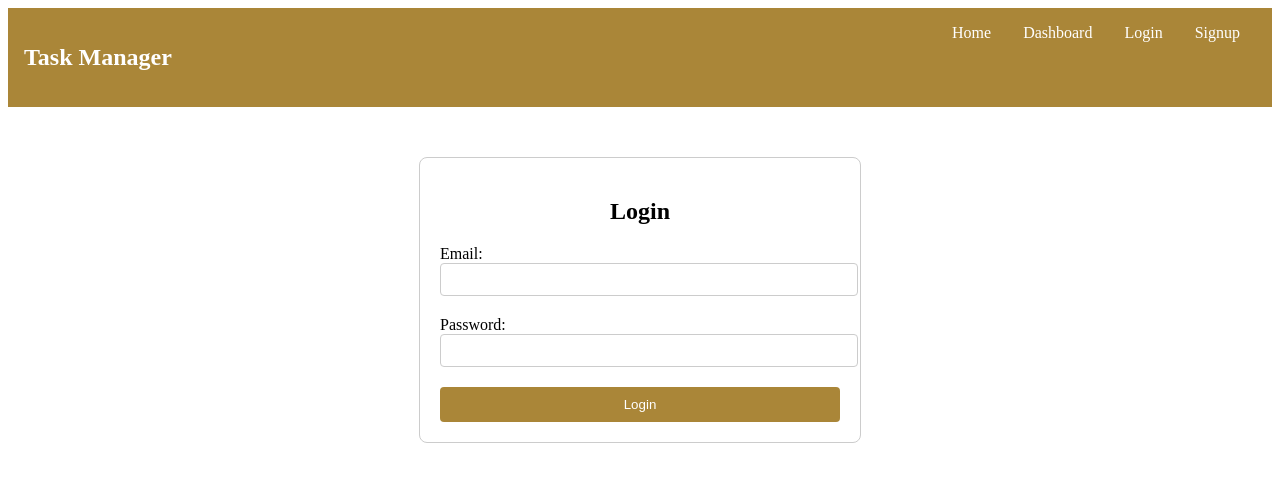
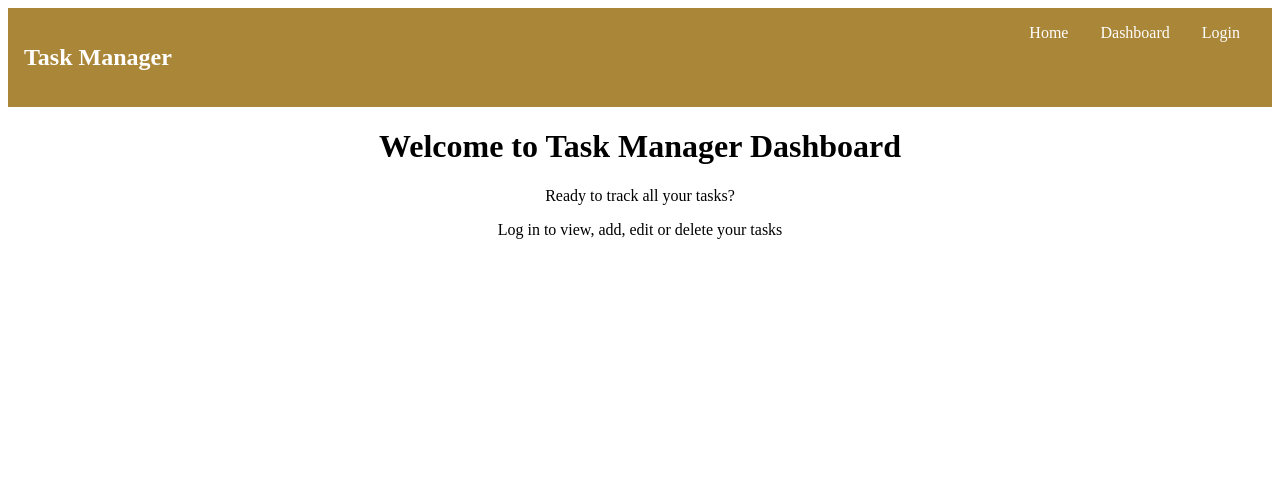
Before and after one commit to Chastyne/task-tracker2, a React (Create React App) app: page /dashboard in a window 1280 px wide. Before the commit this address led to /login. Shown: the top 482 px of the page. Built offline with nearby package versions, Linux system fonts and the light colour scheme; no server answers.

Commit message:
additional styles

```diff
--- a/src/App.js
+++ b/src/App.js
@@ -8,6 +8,7 @@ import Dashboard from "./pages/Dashboard";
 import Login from './components/auth/Login';
 import Signup from './components/auth/Signup';
 import TaskForm from './components/TaskForm';
+import Logout from './components/auth/Logout';
 
 const App = () => (
   <Router>
@@ -18,6 +19,7 @@ const App = () => (
       <Route path="/login" element={<Login />} />
       <Route path="/signup" element={<Signup />} />
       <Route path="/taskform" element={<TaskForm />} />
+      <Route path="/logout" element={<Logout />} />
     </Routes>
   </Router>
 );
--- a/src/components/Navbar.jsx
+++ b/src/components/Navbar.jsx
@@ -9,7 +9,6 @@ const Navbar = () => (
       <Link to="/">Home</Link>
       <Link to="/dashboard">Dashboard</Link>
       <Link to="/login">Login</Link>
-      <Link to="/signup">Signup</Link>
     </div>
   </nav>
 );
--- a/src/components/auth/Login.js
+++ b/src/components/auth/Login.js
@@ -2,6 +2,7 @@ import React, { useState } from "react";
 import { useNavigate } from "react-router-dom";
 import { signInWithEmailAndPassword } from "firebase/auth";
 import { auth } from "../../firebaseconfig";
+import { Link } from "react-router-dom";
 
 const Login = () => {
   const [email, setEmail] = useState("");
@@ -23,7 +24,7 @@ const Login = () => {
     <div style={styles.container}>
       <h2>Login</h2>
       {error && <p style={styles.error}>{error}</p>}
-      <form onSubmit={handleLogin}style={styles.form}>
+      <form onSubmit={handleLogin} style={styles.form}>
         <div style={styles.field}>
           <label>Email:</label>
           <input
@@ -47,6 +48,14 @@ const Login = () => {
         <button type="submit" style={styles.button}>
           Login
         </button>
+        <div>
+          <p>New to Task Manager? Sign Up Now</p>
+          <Link to="/signup">
+            <button type="submit" style={styles.button}>
+              Sign Up
+            </button>
+          </Link>
+        </div>
       </form>
     </div>
   );
--- a/src/firebaseconfig.js
+++ b/src/firebaseconfig.js
@@ -1,6 +1,7 @@
 // Import the functions you need from the SDKs you need
 import { initializeApp } from "firebase/app";
 import { getAuth } from "firebase/auth";
+import { getFirestore } from "firebase/firestore";
 
 const firebaseConfig = {
   apiKey: "AIzaSyB9spdAs97f6lcaKF_FZiEKSolSkKzvvjQ",
@@ -14,6 +15,7 @@ const firebaseConfig = {
 
 // Initialize Firebase
 const app = initializeApp(firebaseConfig);
-const auth = getAuth(app);
+export const auth = getAuth(app);
+export const db = getFirestore(app);
 
-export {auth};
+export default app;
--- a/src/pages/Dashboard.js
+++ b/src/pages/Dashboard.js
@@ -5,6 +5,7 @@ import { onAuthStateChanged } from "firebase/auth";
 import { useSelector } from "react-redux";
 import TaskList from "../components/TaskList";
 import { Link } from "react-router-dom";
+import { signOut } from "firebase/auth";
 
 const Dashboard = () => {
   const [user, setUser] = useState(null);
@@ -12,6 +13,14 @@ const Dashboard = () => {
 
   // Fetch tasks from the Redux store
   const tasks = useSelector((state) => state.tasks);
+  const handleLogout = async () => {
+    try {
+      await signOut(auth);
+      alert("You have been logged out.");
+    } catch (err) {
+      console.error("Error logging out:", err.message);
+    }
+  };
 
   useEffect(() => {
     // Listen to auth state changes
@@ -20,7 +29,7 @@ const Dashboard = () => {
         setUser(currentUser);
       } else {
         setUser(null);
-        navigate("/login");
+        navigate("/dashboard");
       }
     });
     return () => unsubscribe();
@@ -59,12 +68,39 @@ const Dashboard = () => {
               </button>
             </Link>
           </div>
+          <div style={styles.container}>
+              <button
+               onClick={handleLogout}
+               style={styles.button}
+              >
+                Logout
+              </button>
+          </div>
         </div>
       ) : (
-        <p>Loading...</p>
+        <div style={styles.container}>
+        <h1>Welcome to Task Manager Dashboard</h1>
+        <p>Ready to track all your tasks?</p>
+        <p>Log in to view, add, edit or delete your tasks</p>
+        </div>
       )}
     </div>
   );
 };
 
+const styles = {
+    container: {
+      textAlign: "center",
+      margin: "20px 0",
+    },
+    button: {
+      padding: "10px 20px",
+      backgroundColor: "#f44336",
+      color: "white",
+      border: "none",
+      borderRadius: "4px",
+      cursor: "pointer",
+    },
+  };
+
 export default Dashboard;
--- a/src/pages/Home.js
+++ b/src/pages/Home.js
@@ -1,9 +1,16 @@
 import React from "react";
 
 const Home = () => (
-  <div className="home-page">
+  <div style={styles.container}>
     <h1>Welcome to Task Manager</h1>
     <p>Organize your tasks efficiently.</p>
   </div>
 );
+const styles = {
+    container: {
+      textAlign: "center",
+      margin: "20px 0",
+    }
+  };
+
 export default Home;
```
Also changed, not shown: 1 other file (tests, documents, lock files or other folders). Lines whose indentation alone changed are shown as unchanged.
